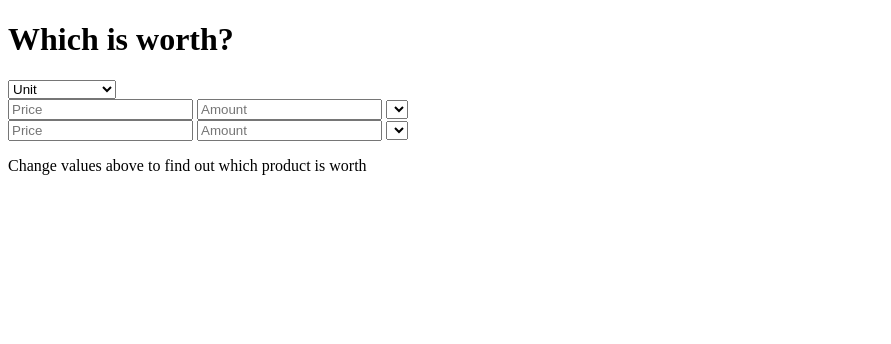
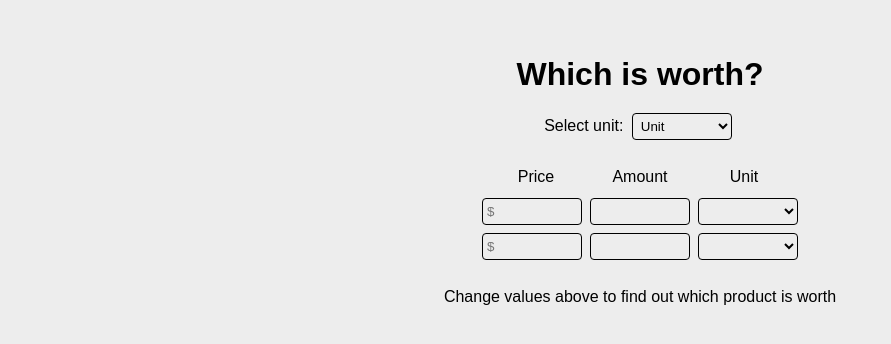
Before and after one commit to LucasManto/which-is-worth, a plain HTML site: page index.html in a window 1280 px wide. Shown: the whole page, without its empty margins (0-891 px from the left). Drawn offline with Linux system fonts and the light colour scheme.

Commit message:
Add styles

```diff
--- a/index.html
+++ b/index.html
@@ -6,23 +6,36 @@
   <meta name="viewport" content="width=device-width, initial-scale=1.0">
   <title>Which is worth?</title>
   <script defer src="index.js"></script>
+  <link rel="stylesheet" href="style.css">
 </head>
 <body>
   <h1>Which is worth?</h1>
 
+  <div class="unit-container">
+    <span>Select unit: </span>
     <select id="unit">
       <option selected disabled>Unit</option>
     </select>
+  </div>
 
+  <div class="product-container">
+    <div class="product-header">
+      <span>Price</span>
+      <span>Amount</span>
+      <span>Unit</span>
+    </div>
+    <div class="product-list">
       <div class="product">
-    <input type="number" min="0" step="0.01" placeholder="Price" class="product-price">
-    <input type="number" min="0" placeholder="Amount" class="product-amount">
+        <input type="number" min="0" step="0.01" placeholder="$" class="product-price">
+        <input type="number" min="0" class="product-amount">
         <select class="product-unit"></select>
       </div>
       <div class="product">
-    <input type="number" min="0" step="0.01" placeholder="Price" class="product-price">
-    <input type="number" min="0" placeholder="Amount" class="product-amount">
+        <input type="number" min="0" step="0.01" placeholder="$" class="product-price">
+        <input type="number" min="0" class="product-amount">
         <select class="product-unit"></select>
+      </div>
+    </div>
   </div>
 
   <p id="worth-message">Change values above to find out which product is worth</p>
--- /dev/null
+++ b/style.css
@@ -0,0 +1,67 @@
+:root {
+  --background-color: #ededed;
+  --text-color: inherit;
+}
+
+* {
+  margin: 0;
+  padding: 0;
+  box-sizing: border-box;
+  font-family: Arial, Helvetica, sans-serif;
+  color: var(--text-color);
+  background-color: var(--background-color);
+}
+
+body {
+  width: 100%;
+  display: flex;
+  flex-direction: column;
+  align-items: center;
+  padding: 40px;
+  background-color: var(--background-color);
+}
+
+h1 {
+  margin: 16px 0;
+}
+
+input {
+  border: 1px solid black;
+  border-radius: 4px;
+  padding: 4px;
+  margin: 4px;
+  width: 100px;
+}
+
+select {
+  border: 1px solid black;
+  border-radius: 4px;
+  padding: 4px;
+  margin: 4px;
+  width: 100px;
+}
+
+.product-container {
+  max-width: 600px;
+  padding: 16px;
+}
+
+.product-header {
+  display: flex;
+  justify-content: space-between;
+  padding: 8px;
+}
+
+.product-header span {
+  width: 100px;
+  text-align: center;
+}
+
+.product {
+  display: flex;
+  justify-content: space-between;
+}
+
+#worth-message {
+  margin: 8px 0;
+}
```
Lines whose indentation alone changed are shown as unchanged.
